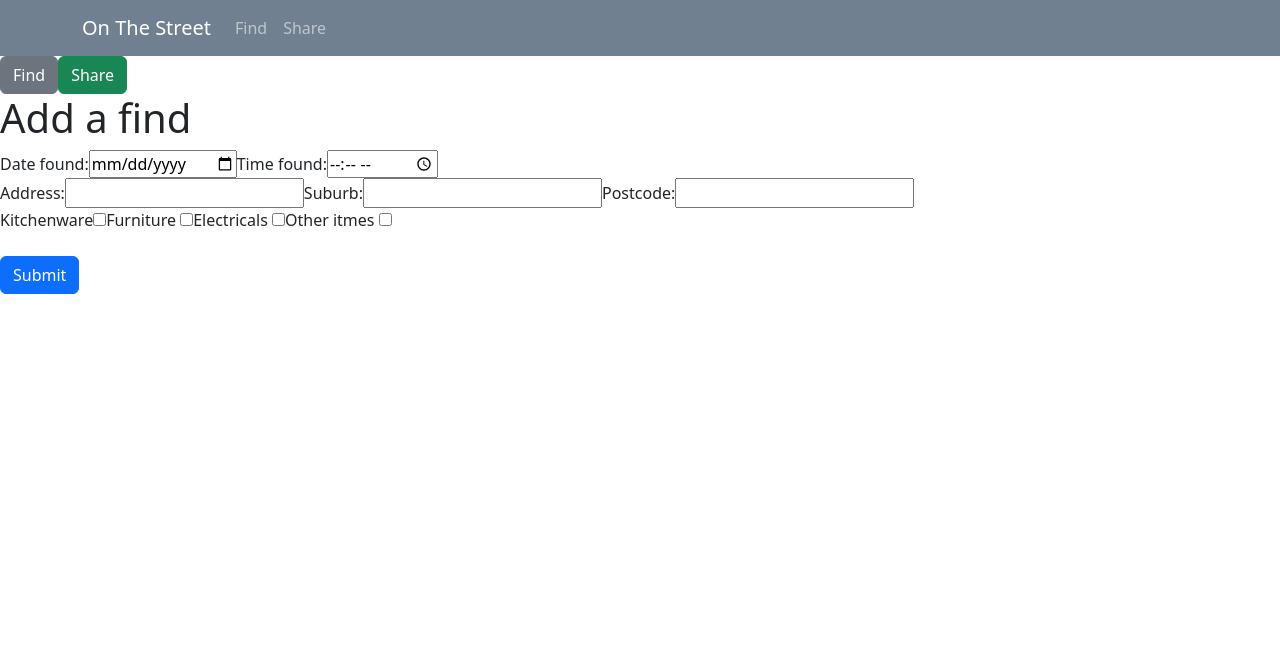
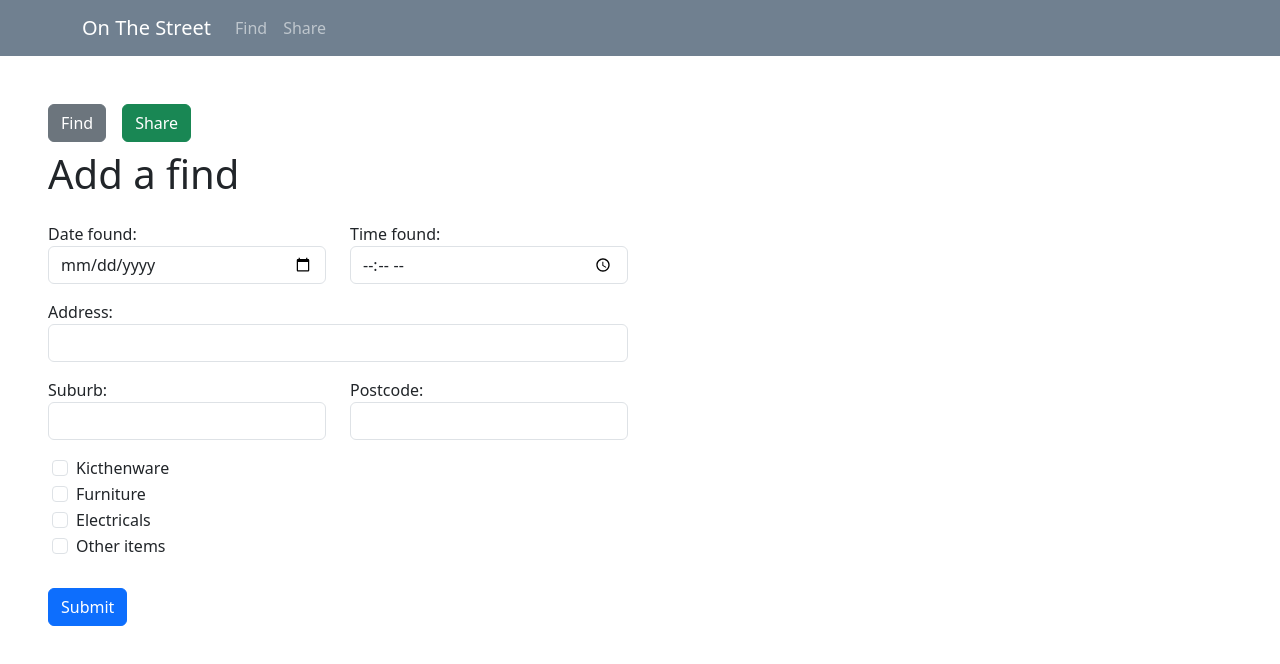
Before and after one commit to fammd19/on-the-street, a React (Create React App) app: page /share in a window 1280 px wide. Shown: the top 664 px of the page. Built offline with nearby package versions, Linux system fonts and the light colour scheme.

Commit message:
Updates styling

```diff
--- a/src/App.js
+++ b/src/App.js
@@ -15,25 +15,11 @@ import PageNotFound from './components/pages/PageNotFound';
 
 function App() {
 
-  const [listingId, setListingId] = useState('');
-  const [listingDetails, setListingDetails] = useState({
-    id: "",
-    date: "",
-    time: "",
-    address: "",
-    suburb: "",
-    postcode: "",
-    items: [],
-    otherItems: "",
-    dateUpdated: "",
-    timeUpdated: ""
-})
-
   return (
     <BrowserRouter>
         <Navigation />
         <Routes>
-          <Route path='/' exact element={<Home setListingId={setListingId}/>} />
+          <Route path='/' exact element={<Home/>} />
           <Route path='/share' element={<Share />} />
           <Route path='*' element={<PageNotFound />} />
           <Route path='/listings' element={<Listings />}>
--- a/src/components/AddForm.js
+++ b/src/components/AddForm.js
@@ -1,5 +1,9 @@
 import { useState } from "react";
 import Button from 'react-bootstrap/Button';
+import Form from 'react-bootstrap/Form';
+import Col from 'react-bootstrap/Col';
+import Row from 'react-bootstrap/Row';
+import Alert from 'react-bootstrap/Alert';
 
 
 function AddForm () {
@@ -58,7 +62,17 @@ function AddForm () {
           .catch(error => console.log(error.message))
           console.log("Submit")
           displayPrompt();
-          // window.location.reload()
+          setFormData({
+            date: "",
+            time: "",
+            address: "",
+            suburb:"",
+            postcode:"",
+            items: [],
+            otherItems: "",
+            dateUpdated: "",
+            timeUpdated: ""
+          });
     }
 
     function displayPrompt () {
@@ -69,33 +83,50 @@ function AddForm () {
 
     return (
         <>
-            <form onSubmit={handleSubmit}>
-                <label htmlFor="date-input">Date found:</label>
-                <input id="date-input" type="date" value={formData.date} onChange={(event)=>setFormData({...formData, date: event.target.value})}/>
-                <label htmlFor="time-input">Time found:</label>
-                <input id="time-input" type="time" value={formData.time} onChange={(event)=>setFormData({...formData, time: event.target.value})}/>
-                <br/>
-                <label htmlFor="address-input">Address:</label>
-                <input id="address-input" type="text" value={formData.address} onChange={(event)=>setFormData({...formData, address: event.target.value})}/>
-                <label htmlFor="suburb-input">Suburb:</label>
-                <input id="suburb-input" type="text" value={formData.suburb} onChange={(event)=>setFormData({...formData, suburb: event.target.value})}/>
-                <label htmlFor="postcode-input">Postcode:</label>
-                <input id="postcode-input" type="text" value={formData.postcode} onChange={(event)=>setFormData({...formData, postcode: event.target.value})}/>
-                <div id="checkboxes">
-                    <label htmlFor="kitchenware">Kitchenware</label><input id="kitchenware" value="kitchenware" type="checkbox" onChange={addItems}/>
-                    <label htmlFor="furniture">Furniture</label> <input id="furniture" value="furniture" type="checkbox" onChange={addItems}/>
-                    <label htmlFor="electricals">Electricals</label> <input id="electricals" value="electricals" type="checkbox" onChange={addItems}/>
-                    <label htmlFor="others">Other itmes</label> <input id="others" value="others" type="checkbox" onChange={handleOthers}/>
-                </div>
+            <Form onSubmit={handleSubmit}>
+                <Row>
+                  <Col sm={5} md={4} lg={3}>
+                   <Form.Label className="my-3 mb-0" htmlFor="date-input">Date found:</Form.Label>
+                   <Form.Control id="date-input" type="date" value={formData.date} onChange={(event)=>setFormData({...formData, date: event.target.value})}/>
+                  </Col>
+                  <Col sm={5} md={4} lg={3}>
+                    <Form.Label className="my-3 mb-0" htmlFor="time-input">Time found:</Form.Label>
+                    <Form.Control id="time-input" type="time" value={formData.time} onChange={(event)=>setFormData({...formData, time: event.target.value})}/>
+                  </Col>
+                </Row>
+                <Row>
+                  <Col sm={8} md={7} lg={6}>
+                    <Form.Label className="my-3 mb-0" htmlFor="address-input">Address:</Form.Label>
+                    <Form.Control id="address-input" type="text" value={formData.address} onChange={(event)=>setFormData({...formData, address: event.target.value})}/>
+                  </Col>
+                </Row>
+                <Row>
+                  <Col sm={5} md={4} lg={3}>
+                    <Form.Label className="my-3 mb-0" htmlFor="suburb-input">Suburb:</Form.Label>
+                    <Form.Control id="suburb-input" type="text" value={formData.suburb} onChange={(event)=>setFormData({...formData, suburb: event.target.value})}/>
+                  </Col>
+                  <Col sm={5} md={4} lg={3}>
+                    <Form.Label className="my-3 mb-0" htmlFor="postcode-input">Postcode:</Form.Label>
+                    <Form.Control id="postcode-input" type="text" value={formData.postcode} onChange={(event)=>setFormData({...formData, postcode: event.target.value})}/>
+                  </Col>
+                </Row>
+                <Row id="checkboxes" className="mb-1 mx-1 my-3">
+                    <Form.Check label="Kicthenware" id="kitchenware" value="Kitchenware" type="checkbox" onChange={addItems}/>
+                    <Form.Check label="Furniture" id="furniture" value="Furniture" type="checkbox" onChange={addItems}/>
+                    <Form.Check label="Electricals" id="electricals" value="Electricals" type="checkbox" onChange={addItems}/>
+                    <Form.Check label="Other items" id="others" value="Others" type="checkbox" onChange={handleOthers}/>
+                </Row>
                 <div id="otherItems" className="hide">
-                    <label htmlFor="other-input">Please add other items:</label>
-                    <input id="other-input" type="text" value={formData.otherItems} onChange={(event)=>setFormData({...formData, otherItems: event.target.value})}/>
+                  <Col sm={8} md={7} lg={6}>
+                      <Form.Label htmlFor="other-input">Please add other items:</Form.Label>
+                      <Form.Control id="other-input" type="text" value={formData.otherItems} onChange={(event)=>setFormData({...formData, otherItems: event.target.value})}/>
+                    </Col>
                 </div>
                 {/* <label htmlFor="image">Upload an image:</label><input type="file" onChange={(event)=>console.log(event.target.value)}/> */}
                 <br/>
                 <Button type="submit">Submit</Button>
-                <p id="success-prompt" className="hide">Form submitted successfully</p>
-            </form>
+                <Alert id="success-prompt" variant="success" className="hide my-2">Form submitted successfully</Alert>
+            </Form>
         </>
     )
 }
--- a/src/components/UpdateForm.js
+++ b/src/components/UpdateForm.js
@@ -1,5 +1,9 @@
 import { useState } from "react";
 import Button from 'react-bootstrap/Button';
+import Form from 'react-bootstrap/Form';
+import Col from 'react-bootstrap/Col';
+import Row from 'react-bootstrap/Row';
+import Alert from 'react-bootstrap/Alert';
 
 
 function UpdateForm ( {listing} ) {
@@ -41,7 +45,7 @@ function UpdateForm ( {listing} ) {
       }
 
     function handleSubmit (event) {
-        // event.preventDefault();
+        event.preventDefault();
         fetch(`http://localhost:4000/listings/${listing.id}`, {
             method: "PATCH",
             headers: {
@@ -52,7 +56,12 @@ function UpdateForm ( {listing} ) {
           .then(response => response.json())
           .then(json => console.log(json))
           displayPrompt();
-
+          setUpdateFormData({
+            dateUpdated: listing.dateUpdated,
+            timeUpdated: listing.timeUpdated,
+            items: [],
+            otherItems: listing.otherItems,
+        })
     }
 
     function displayPrompt () {
@@ -63,27 +72,34 @@ function UpdateForm ( {listing} ) {
 
     return (
         <>
-            <form onSubmit={handleSubmit}>
-                <label htmlFor="date-update">Date updated:</label>
-                <input id="date-update" type="date" onChange={(event)=>setUpdateFormData({...updateFormData, dateUpdated: event.target.value})}/>
-                <label htmlFor="time-update">Time updated:</label>
-                <input id="time-updatet" type="time" onChange={(event)=>setUpdateFormData({...updateFormData, timeUpdated: event.target.value})}/>
-                <br/>
-                <div id="checkboxes">
-                    <label htmlFor="kitchenware">Kitchenware</label><input id="kitchenware" value="kitchenware" type="checkbox" onChange={addItems}/>
-                    <label htmlFor="furniture">Furniture</label> <input id="furniture" value="furniture" type="checkbox" onChange={addItems}/>
-                    <label htmlFor="electricals">Electricals</label> <input id="electricals" value="electricals" type="checkbox" onChange={addItems}/>
-                    <label htmlFor="others">Other itmes</label> <input id="others" value="others" type="checkbox" onChange={handleOthers}/>
-                </div>
-                <div id="otherItems" className="hide">
-                    <label htmlFor="other-input">Please add other items:</label>
-                    <input id="other-input" type="text" value={updateFormData.otherItems} onChange={(event)=>setUpdateFormData({...updateFormData, otherItems: event.target.value})}/>
-                </div>
-                {/* <label htmlFor="image">Upload an image:</label><input type="file" onChange={(event)=>console.log(event.target.value)}/> */}
-                <br/>
-                <Button type="submit">Submit</Button>
-                <p id="success-prompt" className="hide">Form submitted successfully</p>
-            </form>
+            <Form className="mt-3" onSubmit={handleSubmit}>
+              <Row>
+                <Col sm={5} md={4} lg={4}>
+                  <Form.Label className="mb-1" htmlFor="date-update">Date updated:</Form.Label>
+                  <Form.Control id="date-update" type="date" onChange={(event)=>setUpdateFormData({...updateFormData, dateUpdated: event.target.value})}/>
+                </Col>
+                <Col sm={5} md={4} lg={4}>
+                  <Form.Label className="mb-1" htmlFor="time-update">Time updated:</Form.Label>
+                  <Form.Control id="time-updatet" type="time" onChange={(event)=>setUpdateFormData({...updateFormData, timeUpdated: event.target.value})}/>
+                </Col>
+              </Row>
+              <Row id="checkboxes" className="mb-1 mx-1 my-3">
+                <Form.Check label="Kicthenware" id="kitchenware" value="Kitchenware" type="checkbox" onChange={addItems}/>
+                <Form.Check label="Furniture" id="furniture" value="Furniture" type="checkbox" onChange={addItems}/>
+                <Form.Check label="Electricals" id="electricals" value="Electricals" type="checkbox" onChange={addItems}/>
+                <Form.Check label="Other items" id="others" value="Others" type="checkbox" onChange={handleOthers}/>
+              </Row>
+              <div id="otherItems" className="hide">
+                <Col sm={8} md={7} lg={6}>
+                  <Form.Label htmlFor="other-input">Please add other items:</Form.Label>
+                  <Form.Control id="other-input" type="text" value={updateFormData.otherItems} onChange={(event)=>setUpdateFormData({...updateFormData, otherItems: event.target.value})}/>
+                </Col>
+              </div>
+              {/* <label htmlFor="image">Upload an image:</label><input type="file" onChange={(event)=>console.log(event.target.value)}/> */}
+              <br/>
+              <Button type="submit">Submit</Button>
+              <Alert variant="success" id="success-prompt" className="hide">Form submitted successfully</Alert>
+            </Form>
         </>
     )
 }
--- a/src/components/pages/Home.js
+++ b/src/components/pages/Home.js
@@ -1,4 +1,3 @@
-import Listings from './Listings';
 import FindMap from '../FindMap'
 
 function Home () {
--- a/src/components/pages/ListingIndex.js
+++ b/src/components/pages/ListingIndex.js
@@ -42,15 +42,19 @@ export default function ListingIndex () {
                     listingsToDisplay.map ((listing) =>
                         { return (
                         <Card  className="my-3" key={listing.id}>
+                            <Card.Body>
                                 <Card.Title>{`${listing.suburb} ${listing.postcode}`}</Card.Title>
-                            <Card.Subtitle>{`Last updated: ${listing.dateUpdated} ${listing.timeUpdated}`}</Card.Subtitle>
+                                <Card.Subtitle className="text-muted">{`Last updated: ${listing.dateUpdated} ${listing.timeUpdated}`}</Card.Subtitle>
+                                <Card.Text>
                                     <ul>
                                         {listing.items.map((item) => (
                                                     <li key={item}>{item}</li>
                                                 ))}
                                         { !listing.otherItems ? null : <li>Other items: {listing.otherItems}</li>}
                                     </ul>
+                                </Card.Text>
                                 <Link to={`/listings/${listing.id}`}><Button variant="warning">More details</Button></Link>
+                            </Card.Body>
                         </Card>
                         )
                     })
--- a/src/components/pages/Share.js
+++ b/src/components/pages/Share.js
@@ -1,13 +1,14 @@
 import AddForm from "../AddForm"
 import Button from 'react-bootstrap/Button';
+import {Link} from "react-router-dom"
 
 function Share () {
 
     return (
-        <main>
-            <a href="./listings"><Button variant="secondary">Find</Button></a>
-            <a href="./share"><Button variant="success">Share</Button></a>
-            <h1>Add a find</h1>
+        <main className="mx-5 my-5">
+            <Link className="ml-3" to="/listings"><Button variant="secondary">Find</Button></Link>
+            <Link className="mx-3" to="/share"><Button variant="success">Share</Button></Link>
+            <h1 className="my-2">Add a find</h1>
             <AddForm />
         </main>
     )
--- a/src/db.json
+++ b/src/db.json
@@ -131,6 +131,102 @@
       "dateUpdated": "",
       "timeUpdated": "",
       "id": 16
+    },
+    {
+      "date": "2024-03-15",
+      "time": "15:10",
+      "address": "Unit 9, 16 Military Road",
+      "suburb": "Sydney",
+      "postcode": "2026",
+      "items": [
+        "Kitchenware",
+        "Furniture",
+        "Electricals"
+      ],
+      "otherItems": "Plates",
+      "dateUpdated": "",
+      "timeUpdated": "",
+      "id": 17
+    },
+    {
+      "date": "2024-03-15",
+      "time": "15:10",
+      "address": "Unit 9, 16 Military Road",
+      "suburb": "Sydney",
+      "postcode": "2026",
+      "items": [
+        "Kitchenware",
+        "Furniture",
+        "Electricals"
+      ],
+      "otherItems": "Plates",
+      "dateUpdated": "",
+      "timeUpdated": "",
+      "id": 18
+    },
+    {
+      "date": "2024-03-15",
+      "time": "15:10",
+      "address": "Unit 9, 16 Military Road",
+      "suburb": "Sydney",
+      "postcode": "2026",
+      "items": [
+        "Kitchenware",
+        "Furniture",
+        "Electricals"
+      ],
+      "otherItems": "Plates",
+      "dateUpdated": "",
+      "timeUpdated": "",
+      "id": 19
+    },
+    {
+      "date": "2024-03-15",
+      "time": "15:10",
+      "address": "Unit 9, 16 Military Road",
+      "suburb": "Sydney",
+      "postcode": "2026",
+      "items": [
+        "Kitchenware",
+        "Furniture",
+        "Electricals"
+      ],
+      "otherItems": "Plates",
+      "dateUpdated": "",
+      "timeUpdated": "",
+      "id": 20
+    },
+    {
+      "date": "2024-03-15",
+      "time": "15:10",
+      "address": "Unit 9, 16 Military Road",
+      "suburb": "Sydney",
+      "postcode": "2026",
+      "items": [
+        "Kitchenware",
+        "Furniture",
+        "Electricals"
+      ],
+      "otherItems": "Plates1",
+      "dateUpdated": "",
+      "timeUpdated": "",
+      "id": 21
+    },
+    {
+      "date": "2024-03-15",
+      "time": "15:10",
+      "address": "Unit 9, 16 Military Road",
+      "suburb": "Sydney",
+      "postcode": "2026",
+      "items": [
+        "Kitchenware",
+        "Furniture",
+        "Electricals"
+      ],
+      "otherItems": "Plates1",
+      "dateUpdated": "",
+      "timeUpdated": "",
+      "id": 22
     }
   ],
   "prevId": [
```
Also changed, not shown: src/components/pages/ListingPage.js (+13 -8 lines), src/components/pages/Listings.js (+5 -4 lines), src/components/pages/pages.css (indentation only). Lines whose indentation alone changed are shown as unchanged.
